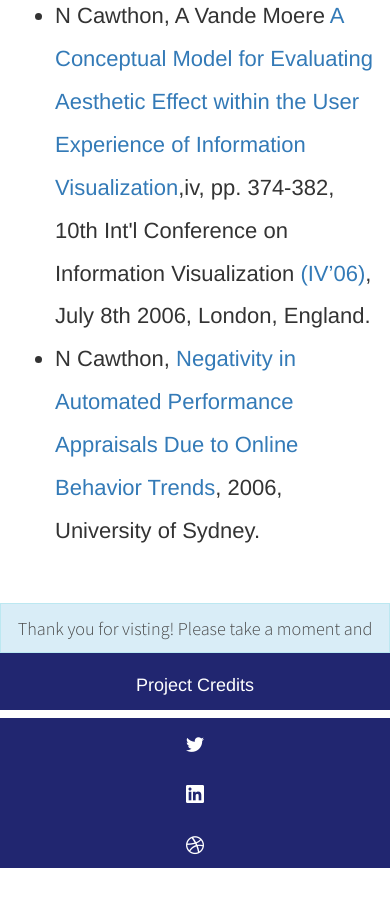
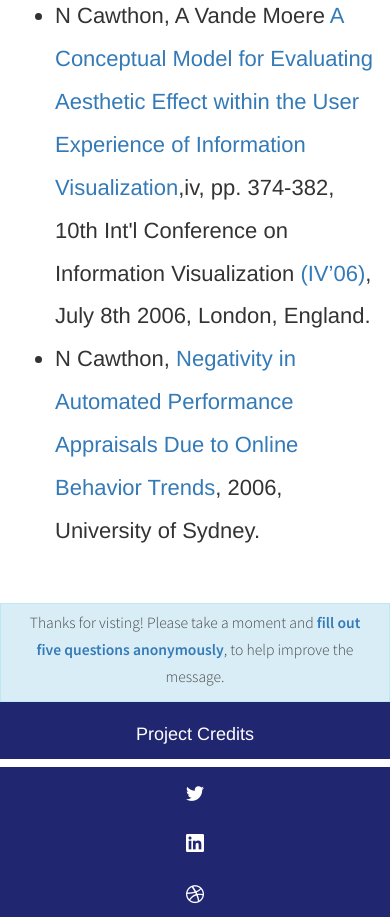
Before and after one commit to ncawthon/aboutme, a plain HTML site: page talks.html in a window 390 px wide. Shown: the part 2762-3686 px from the top of the page. Before the commit the page ends 3637 px from the top, so only its background shows below. Drawn offline with nearby package versions, Linux system fonts and the light colour scheme.

Commit message:
style fixes on nav

```diff
--- a/sass/layout/nav.scss
+++ b/sass/layout/nav.scss
@@ -32,9 +32,8 @@
   }
 }
 
-.nav>li>a:hover {
-    background: lightblue;
-    background: #212670;
+.nav>li>a:hover, .nav>li>a:active {
+    color: #212670;
 }
 
 .breadcrumb {
--- a/sass/themes/type.scss
+++ b/sass/themes/type.scss
@@ -30,10 +30,14 @@ a:hover {
   border-radius: 0px;
   margin-bottom:0px;
   padding:0px;
-  height:50px;
+  padding-top:5px;
+  height:auto;
   text-align: center;
+  @media (max-width: 768px) {
+    font-size:12px;
+  }
   p {
-    line-height:50px;
+    font-weight: 200;
   }
   a {
     font-weight: bold;
--- a/talks.html
+++ b/talks.html
@@ -98,7 +98,7 @@
 
 <div class="alert alert-info container-fluid">
     <div class="container">
-      <p>Thank you for visting! Please take a moment and <a href="http://goo.gl/forms/RZCNZSHAZw" target="_blank">fill out five questions anonymously</a>, to help improve the message.</p>
+      <p>Thanks for visting! Please take a moment and <a href="http://goo.gl/forms/RZCNZSHAZw" target="_blank">fill out five questions anonymously</a>, to help improve the message.</p>
 </div>
 </div>
 <footer>
```
Also changed, not shown: credits.html (+1 -1 lines), index.html (+1 -1 lines), project-loggly.html (+1 -1 lines), project-microsoft.html (+1 -1 lines), project-npm.html (+1 -1 lines), project-parc.html (+1 -1 lines), project-safeway.html (+1 -1 lines), project-sfgiants.html (+1 -1 lines), project-united.html (+1 -1 lines), project-verizon.html (+1 -1 lines), project-walmart.html (+1 -1 lines), projects.html (+1 -1 lines), writing.html (+1 -1 lines), css/screen.css, 1 other file.
